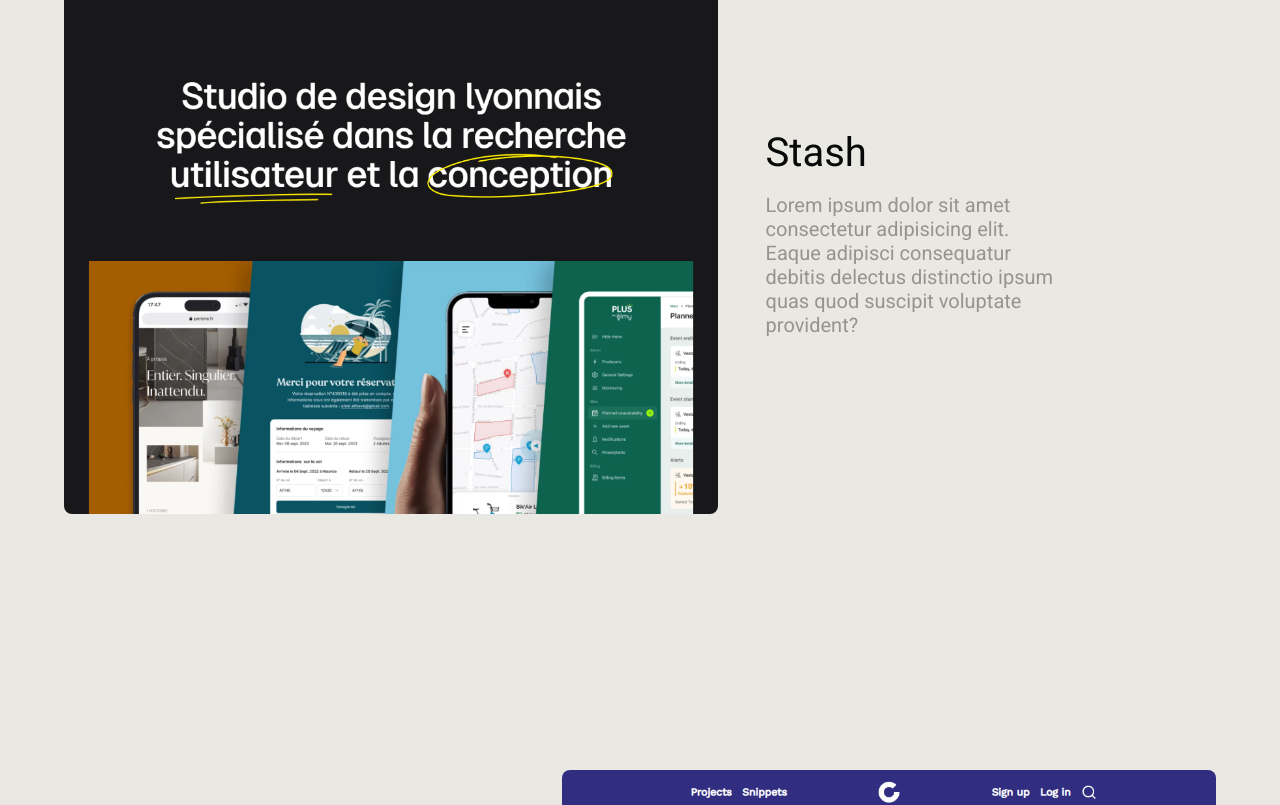
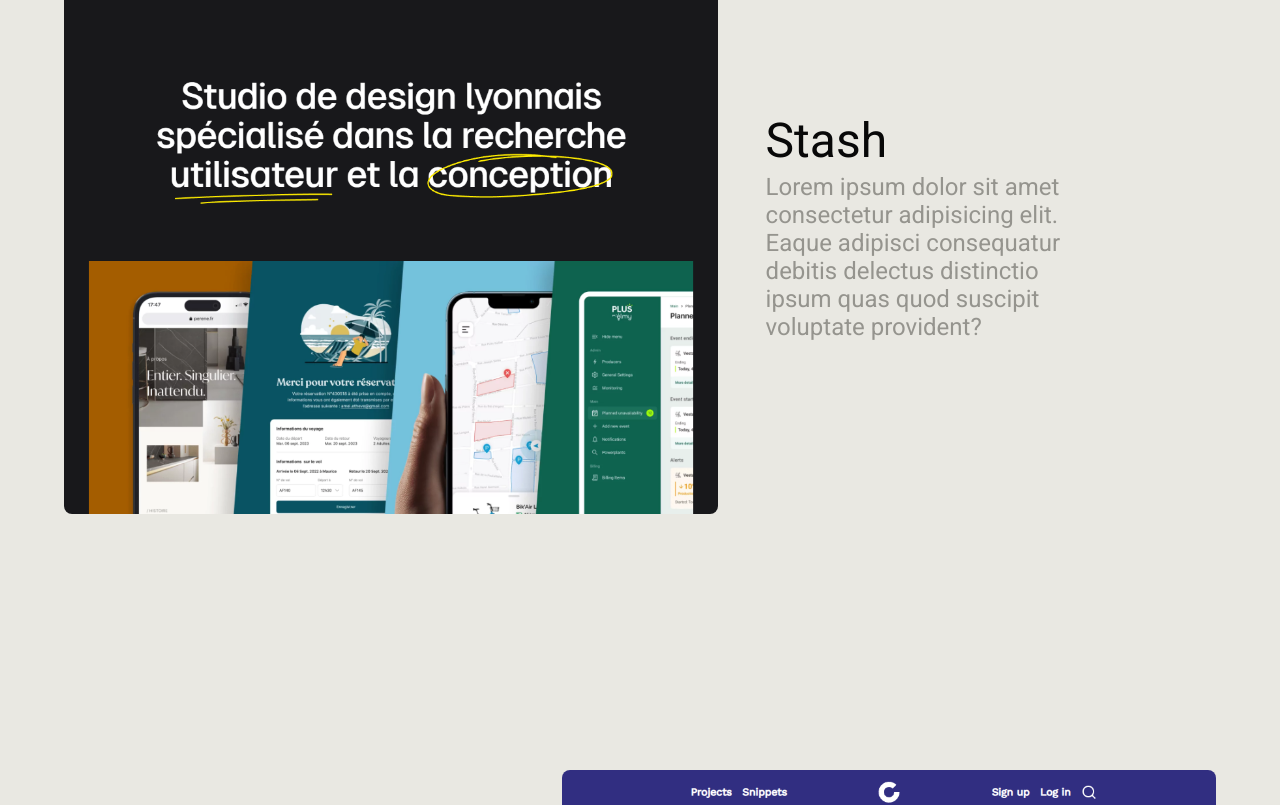
Before and after one commit to SebastienLaurentt/Portfolio-V2, a Next.js app: page / in a window 1280 px wide. Shown: the part 1961-2766 px from the top of the page. Built offline with nearby package versions, Linux system fonts and the light colour scheme.

Commit message:
update h2 and h3 for xl display

```diff
--- a/app/globals.css
+++ b/app/globals.css
@@ -105,11 +105,11 @@
   }
 
   h3 {
-    @apply text-xl md:text-3xl leading-8 md:leading-[48px] font-medium mb-4 md:mb-6 lg:mb-8 text-primary-foreground;
+    @apply text-xl md:text-3xl xl:text-4xl leading-8 md:leading-[48px] xl:leading-8 font-medium mb-4 md:mb-6 lg:mb-8 text-primary-foreground;
   }
 
   p {
-    @apply text-sm md:text-md leading-5 md:leading-6;
+    @apply text-sm md:text-md xl:text-lg leading-5 md:leading-6 xl:leading-7;
   }
 
 }
```
